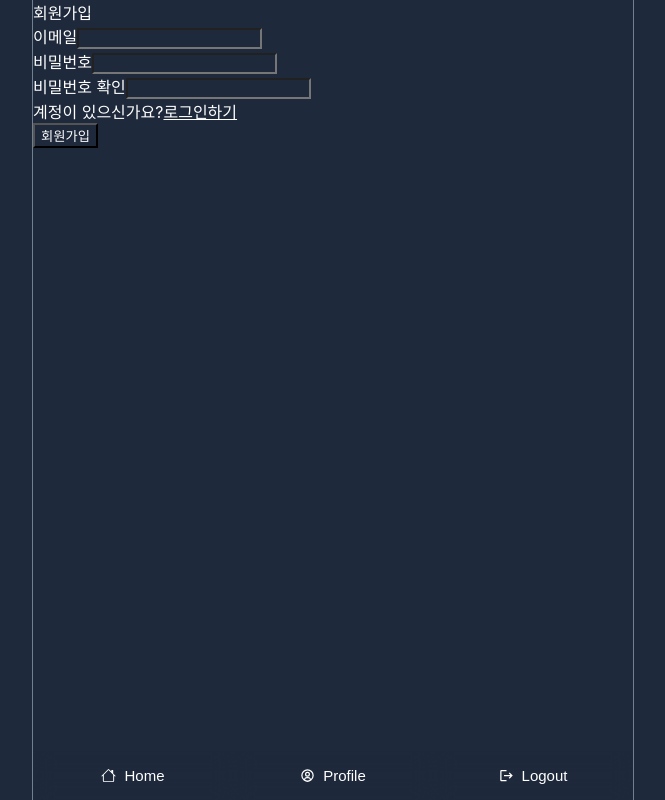
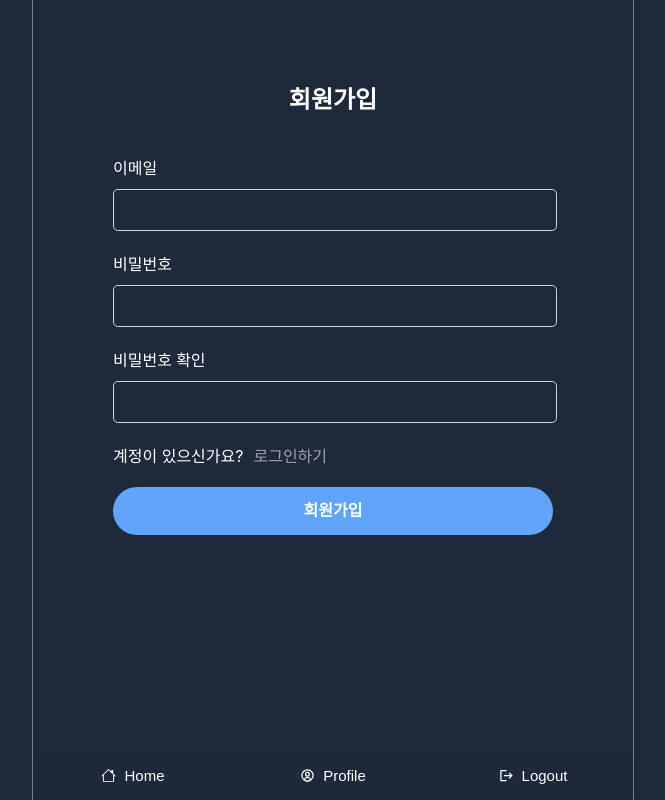
Before and after one commit to songye38/2023_react_twitter_app, a React (Create React App) app in the folder twitter_app_main/: page /users/signup in a window 1280 px wide. Shown: the whole page, without its empty margins (307-972 px from the left). Built offline with nearby package versions, Linux system fonts and the light colour scheme; no server answers.

Commit message:
Update index.scss 회원가입 폼 스타일링 추가

```diff
--- a/twitter_app_main/src/index.scss
+++ b/twitter_app_main/src/index.scss
@@ -240,3 +240,70 @@ body {
   }
 
 }
+
+// 폼 레이아웃
+
+.form {
+  margin : 0 auto;
+  max-width : 680px;
+  padding : 80px;
+
+
+  &__title {
+    text-align : center;
+    font-size : 24px;
+    font-weight : 700;
+    padding-bottom : 20px;
+  }
+
+  input {
+    height : 20px;
+    padding : 10px;
+    border-radius : 0.3rem;
+    border : 1px solid lightgray;
+    width : 96%;
+    max-width : 680px;
+  }
+  &__block {
+    margin-top : 20px;
+    width : 100%;
+  }
+  &__block--lg {
+    margin-top : 28px;
+    width : 100%
+  }
+  label {
+    display : block;
+    font-weight : 500;
+    margin-bottom : 10px;
+    margin-top : 20px;
+  }
+
+  &__link {
+    margin-left : 10px;
+    text-decoration: none;
+    color : $greyText;
+
+    &:hover, &:focus {
+      text-decoration: underline;
+
+    }
+
+  }
+  &__btn-submit {
+    @extend .button;
+    width : 100%;
+    height : 48px;
+    font-weight: 600;
+    font-size : 16px;
+    padding : 10px;
+    cursor : pointer;
+    margin : 0 auto;
+    color : $white;
+    background-color: $primaryColor;
+
+    &:hover , &:focus {
+      background-color : $activeBorder;
+    }
+  }
+}
```
